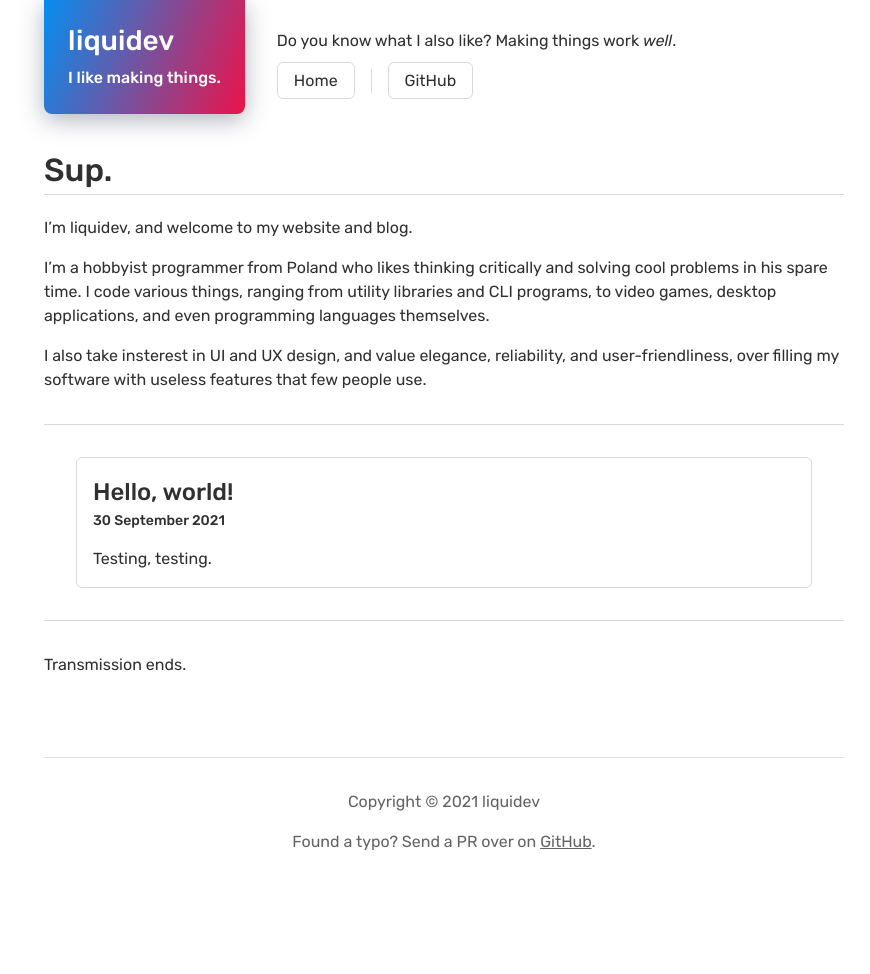
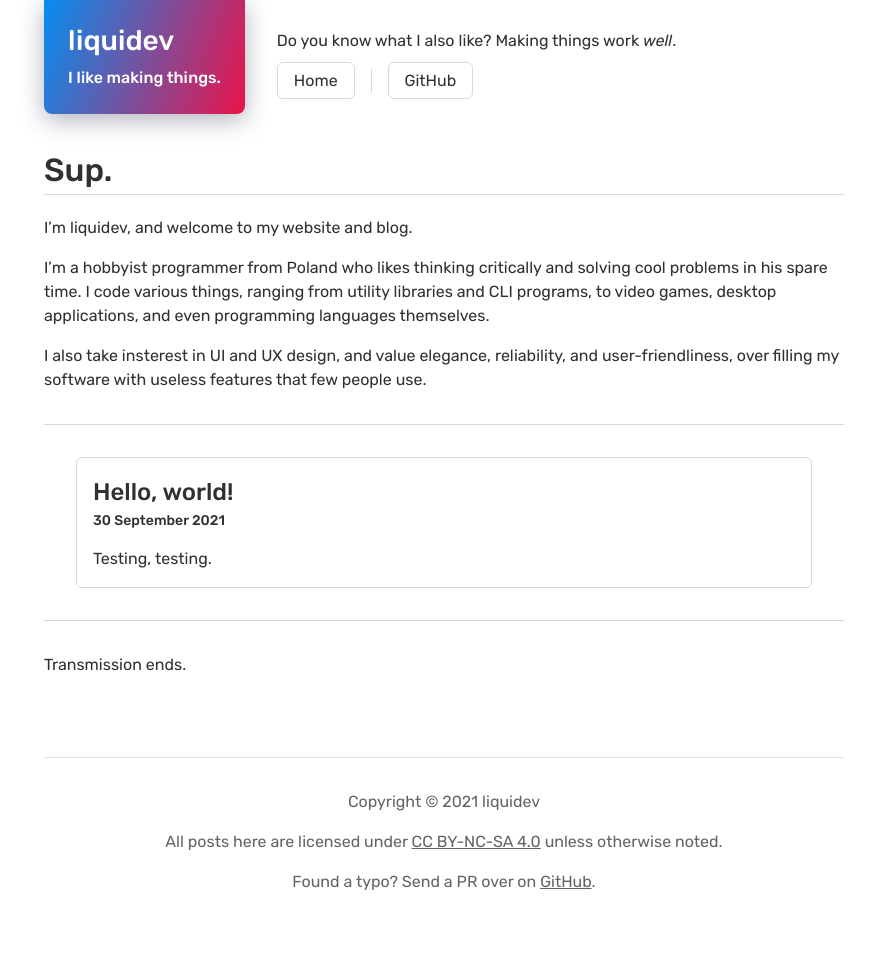
Before and after one commit to liquidev/liquidev.github.io, a Jekyll site: the page built from index.md, in a window 1280 px wide. Shown: the whole page, without its empty margins (196-1066 px from the left). Built offline with Jekyll 4.4.1, drawn with Linux system fonts in a browser that asks for light colours; before the commit the page ends 934 px from its top, so only the background shows below that.

Commit message:
licensing

```diff
--- a/_includes/footer.html
+++ b/_includes/footer.html
@@ -1,4 +1,8 @@
 <div class="footer">
    <p>Copyright © {{ "now" | date: "%Y" }} liquidev</p>
+   <p>All posts here are licensed under
+      <a href="https://creativecommons.org/licenses/by-nc-sa/4.0/">CC BY-NC-SA 4.0</a>
+      unless otherwise noted.
+   </p>
    <p>Found a typo? Send a PR over on <a href="https://github.com/liquidev/liquidev.github.io">GitHub</a>.</p>
 </div>
```
Also changed, not shown: README.md (added), 1 other file.
